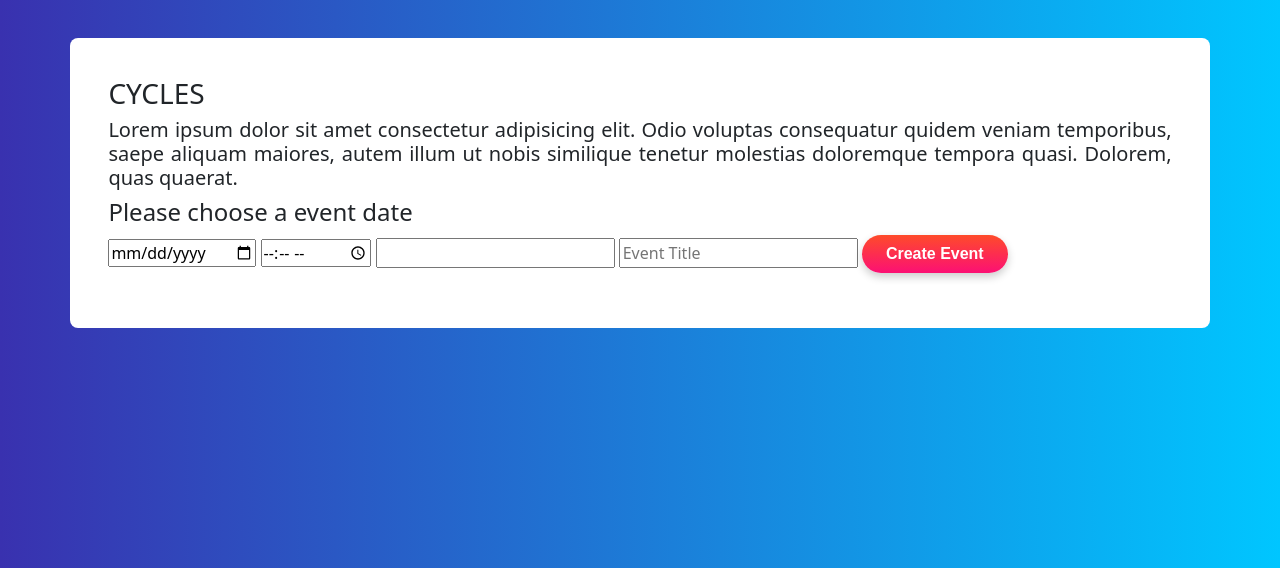
After one commit to 4kuji/web1, a Django app: page /cycles in a window 1280 px wide. The commit adds this page. Shown: the top 568 px of the page. Run offline with Django 5.2, Linux system fonts and the light colour scheme; some libraries are stand-ins or nearby versions.

Commit message:
Dersler için ayrı sayfalar oluşturdum

```diff
--- /dev/null
+++ b/web1/homepage/templates/cycles.html
@@ -0,0 +1,58 @@
+{% extends 'base.html' %}
+{% block content %}
+<div class="container emp-profile">
+
+<h3>CYCLES</h3>
+           <div  style="text-align:justify;">
+
+<h5>Lorem ipsum dolor sit amet consectetur adipisicing elit. Odio voluptas consequatur quidem veniam temporibus, saepe aliquam maiores, autem illum ut nobis similique tenetur molestias doloremque tempora quasi. Dolorem, quas quaerat.</h5>
+<h4> Please choose a event date</h4>
+
+
+   <form method="POST">
+    {% csrf_token %}
+
+    <input type="date" id="id_date" name="starts">
+
+<script>
+document.getElementById("id_date").addEventListener("input", function () {
+    let d = new Date(this.value);
+    if (d.getDay() === 0 || d.getDay() === 6) {  // 0=Pazar, 6=Cumartesi
+        alert("You can not choose Saturday or Sunday!");
+        this.value = "";
+    }
+});
+
+</script>
+    <style>
+        .btn-primary {
+            background: linear-gradient(0deg, #FC1074 0%, #FE4B2A 100%);
+            height: 38px;
+            display: inline-flex;
+            align-items: center;
+            justify-content: center;
+            padding: 0 24px;
+            border-radius: 30px;
+            border: none;
+            transition: transform 100ms ease-in-out !important;
+            color: white;
+            font-family: Arial, sans-serif;
+            font-size: 16px;
+            font-weight: bold;
+            text-decoration: none;
+            cursor: pointer;
+            box-shadow: 0 4px 8px rgba(0,0,0,0.2);
+        }
+
+        .btn-primary:hover {
+            transform: scale(1.05);
+        }
+    </style>
+    <input type="time" name="time">
+    <input type="email" name="email">
+    <input type="text" name="required" placeholder="Event Title">
+    <button type="submit" class="btn-primary">Create Event</button>
+</form>
+
+
+{%endblock%}
--- a/web1/homepage/templates/confirm.html
+++ b/web1/homepage/templates/fundamentals.html
@@ -2,7 +2,7 @@
 {% block content %}
 <div class="container emp-profile">
 
-
+<h3>FUNDAMENTALS</h3>
            <div  style="text-align:justify;">
 
 <h5>Lorem ipsum dolor sit amet consectetur adipisicing elit. Odio voluptas consequatur quidem veniam temporibus, saepe aliquam maiores, autem illum ut nobis similique tenetur molestias doloremque tempora quasi. Dolorem, quas quaerat.</h5>
--- a/web1/homepage/templates/home.html
+++ b/web1/homepage/templates/home.html
@@ -82,9 +82,9 @@
             <div class="col-md-4">
                 <div class="profile-work">
                     <h4>LESSONS</h4>
-                    <a href="/confirm" style="color:rgb(31, 31, 168)">FUNDAMENTALS</a><br/>
-                    <a href="/viewevent" style="color:rgb(31, 31, 168)">BILLING</a><br/>
-                    <a href={% url 'home' %} style="color:rgb(31, 31, 168)">CYCLES</a><br/>
+                    <a href="/fundamentals" style="color:rgb(31, 31, 168)">FUNDAMENTALS</a><br/>
+                    <a href="/billing" style="color:rgb(31, 31, 168)">BILLING</a><br/>
+                    <a href="/cycles" style="color:rgb(31, 31, 168)">CYCLES</a><br/>
                 </div>
             </div>
         </div>
--- a/web1/homepage/urls.py
+++ b/web1/homepage/urls.py
@@ -9,7 +9,9 @@ urlpatterns = [
     path('' , views.home , name='home'),
 
 
-    path('confirm' , views.confirm , name='confirm'),
+    path('fundamentals' , views.fundamentals , name='fundamentals'),
+    path('billing' , views.billing , name='billing'),
+    path('cycles' , views.cycles , name='cycles'),
     path('register/' , views.register , name='register'),
     path('log/' , views.log , name='log'),
     path('logout_form/' , views.logout_form , name='logout_form'),
--- a/web1/homepage/views.py
+++ b/web1/homepage/views.py
@@ -14,7 +14,51 @@ import sys
 
 
 
-def confirm(request):
+def fundamentals(request):
+    if request.method == 'POST':
+        req = request.POST['required']
+        start = request.POST['starts']
+        time_str = request.POST['time']
+        email = request.POST['email']
+
+        # Zaman string'ini time objesine çevir
+        time_obj = datetime.strptime(time_str, "%H:%M").time()
+
+        # Seçilen tarih ve saati birleştir
+        start_date = datetime.strptime(start, "%Y-%m-%d").date()
+        start_datetime = datetime.combine(start_date, time_obj)
+
+        # Sonraki 1 saat aralığını hesapla
+        end_datetime = start_datetime + timedelta(hours=2)
+
+        # Aynı tarihte etkinlik var mı kontrol et
+        conflicting_events = Event.objects.filter(
+            start_time__date=start_date
+        )
+
+        # Her bir etkinlik için zaman çakışması kontrol et
+        for event in conflicting_events:
+            # Event zamanını al (zaten time objesi)
+            event_time = event.time
+            event_start = datetime.combine(event.start_time.date(), event_time)
+            event_end = event_start + timedelta(hours=2)
+
+            # Zaman çakışması kontrolü
+            if (start_datetime < event_end and end_datetime > event_start):
+                return render(request, 'not_ available.html')
+
+        # Çakışma yoksa veritabanına kaydet
+        event = Event.objects.create(
+            title=req,
+            start_time=start_datetime,
+            time=time_obj,
+            attendee_email=email
+        )
+        return redirect('home')
+
+    return render(request, 'fundamentals.html')
+
+def billing(request):
     if request.method == 'POST':
         req = request.POST['required']
         start = request.POST['starts']
@@ -56,9 +100,51 @@ def confirm(request):
         )
         return redirect('home')
 
-    return render(request, 'confirm.html')
+    return render(request, 'billing.html')
 
+def cycles(request):
+    if request.method == 'POST':
+        req = request.POST['required']
+        start = request.POST['starts']
+        time_str = request.POST['time']
+        email = request.POST['email']
 
+        # Zaman string'ini time objesine çevir
+        time_obj = datetime.strptime(time_str, "%H:%M").time()
+
+        # Seçilen tarih ve saati birleştir
+        start_date = datetime.strptime(start, "%Y-%m-%d").date()
+        start_datetime = datetime.combine(start_date, time_obj)
+
+        # Sonraki 1 saat aralığını hesapla
+        end_datetime = start_datetime + timedelta(hours=1)
+
+        # Aynı tarihte etkinlik var mı kontrol et
+        conflicting_events = Event.objects.filter(
+            start_time__date=start_date
+        )
+
+        # Her bir etkinlik için zaman çakışması kontrol et
+        for event in conflicting_events:
+            # Event zamanını al (zaten time objesi)
+            event_time = event.time
+            event_start = datetime.combine(event.start_time.date(), event_time)
+            event_end = event_start + timedelta(hours=1)
+
+            # Zaman çakışması kontrolü
+            if (start_datetime < event_end and end_datetime > event_start):
+                return render(request, 'not_ available.html')
+
+        # Çakışma yoksa veritabanına kaydet
+        event = Event.objects.create(
+            title=req,
+            start_time=start_datetime,
+            time=time_obj,
+            attendee_email=email
+        )
+        return redirect('home')
+
+    return render(request, 'cycles.html')
 
 def home(request):
     q = request.GET.get('q')
```
Also changed, not shown: web1/homepage/templates/billing.html (added, +58 -0 lines), web1/homepage/templates/doctor.html (deleted, +0 -212 lines).
